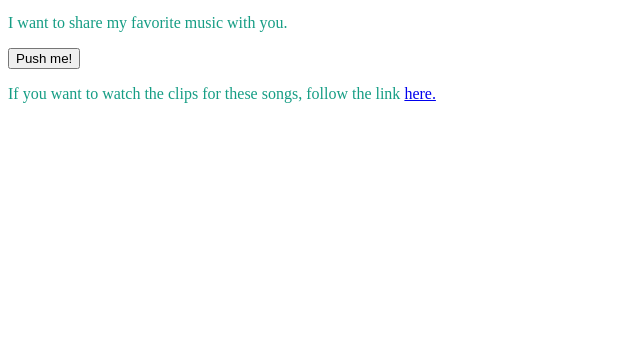
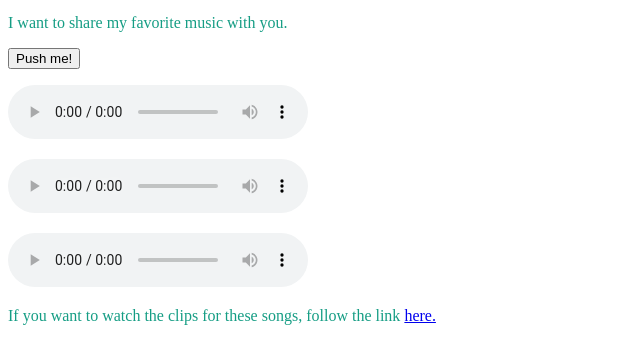
Before and after one commit to marirassvetIt713/My-Music-Selection, a plain HTML site: page index.html in a window 1280 px wide. Shown: the part 114-478 px from the top of the page, without its empty margins (0-640 px from the left). Drawn offline with Linux system fonts and the light colour scheme.

Commit message:
Update index.html

```diff
--- a/index.html
+++ b/index.html
@@ -19,17 +19,17 @@ I want to share my favorite music with you.</p>
     <button>Push me!</button>
     <div class="output"></div>
     <p></p>
-     <audio preload = "auto" autoplay = "autoplay">
+     <audio controls>
         <source src="/музыка/музыка/My Chemical Romance - Helena (www.hotplayer.ru).mp3">
 type="audio/mp3"/>
 </audio>
     <p></p>
-<audio preload = "auto" autoplay = "autoplay">
+<audio controls>
 <source src="музыка/музыка/My Chemical Romance - To the End (www.hotplayer.ru).mp3"
 type="audio/mp3"/>
 </audio>
     <p></p>
-<audio preload = "auto" autoplay = "autoplay">
+<audio controls>
 <source src="музыка/музыка/ONEUS_-_a_song_written_easily_68897415.mp3"
 type="audio/mp3"/>
  </audio>
```
